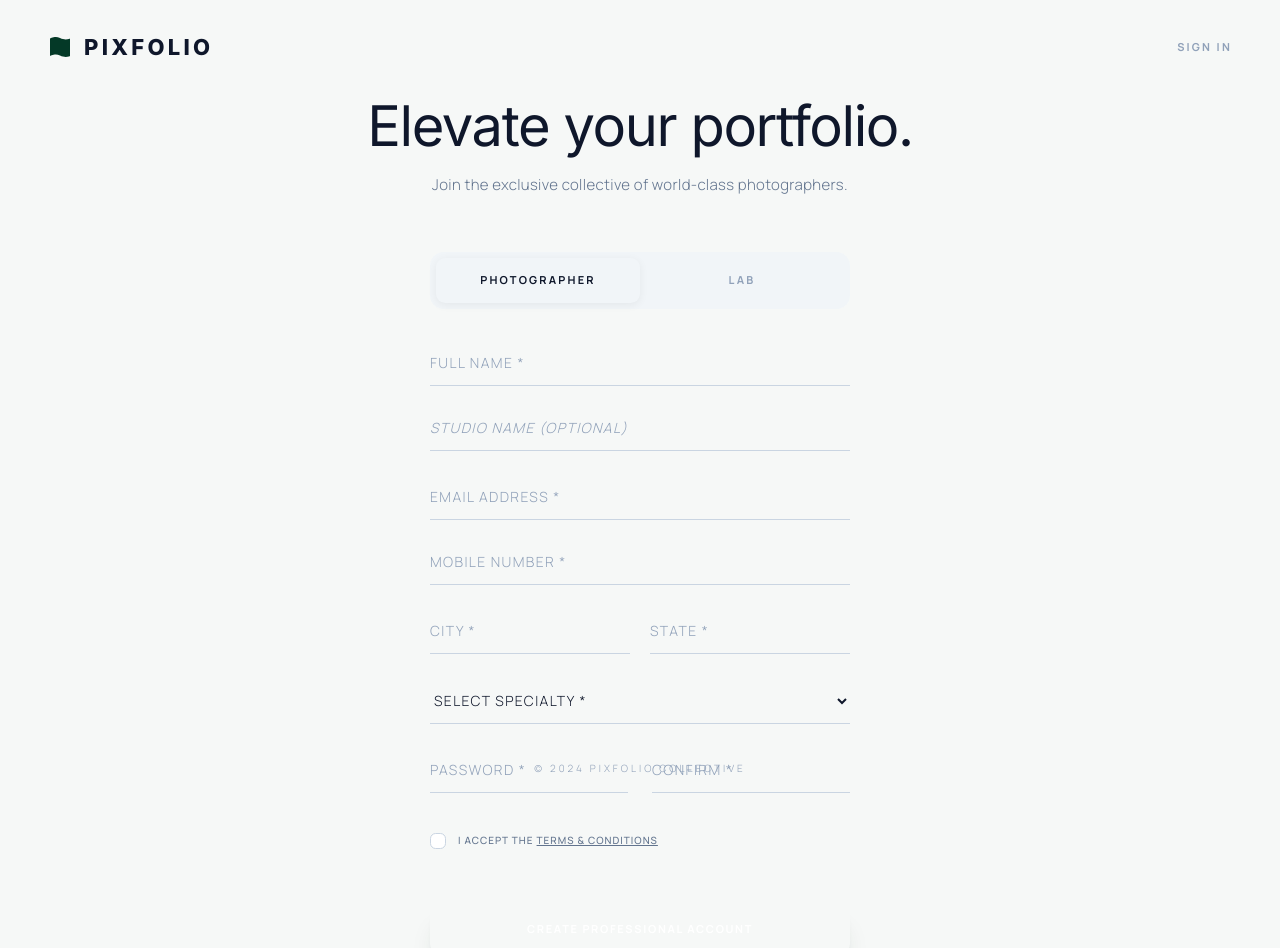
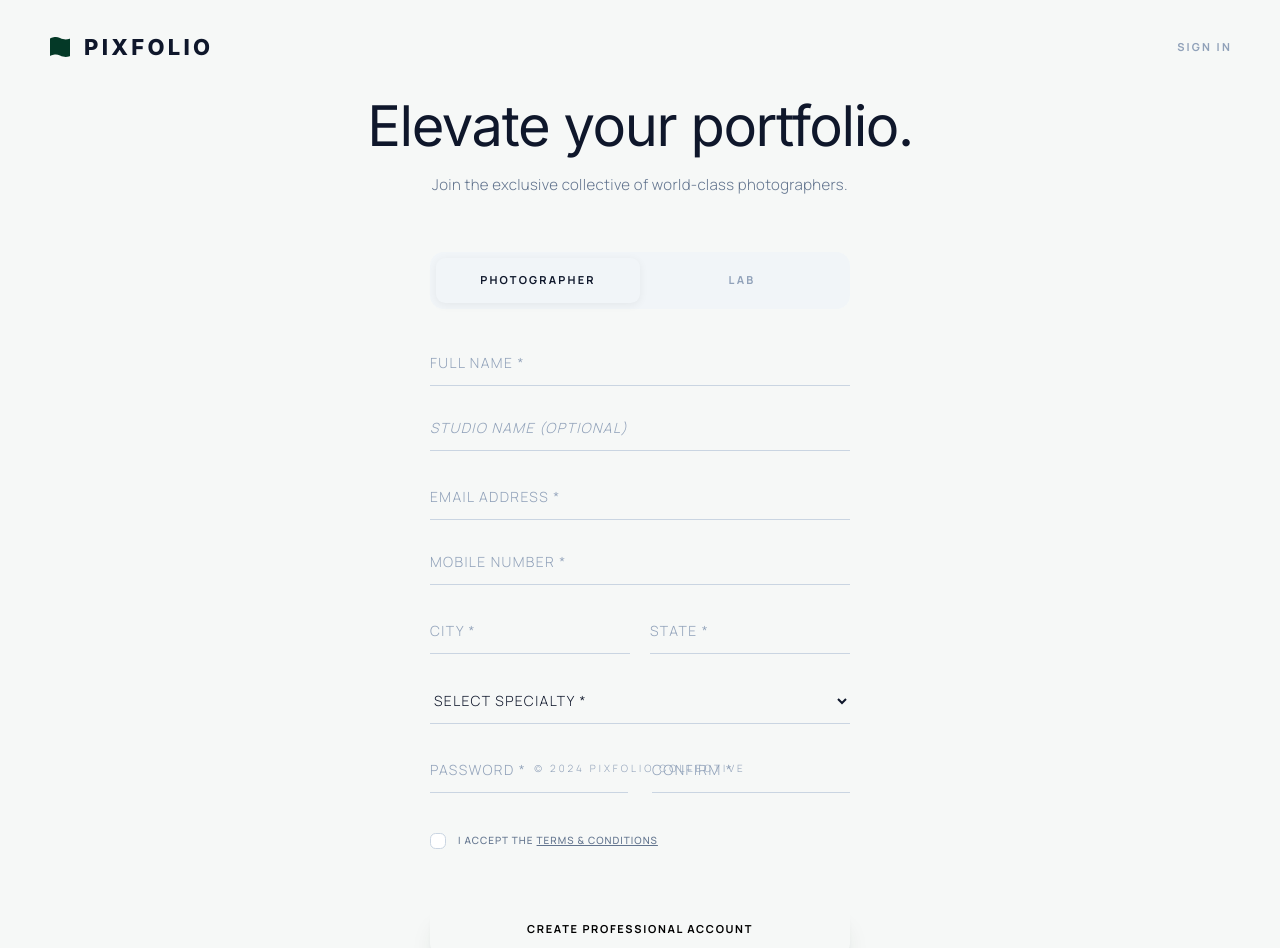
Before and after one commit to Sahil-Prajapati-8917/Album, a React (Vite) app in the folder frontend/: page /signup in a window 1280 px wide. Shown: the top 948 px of the page. Built offline with nearby package versions, Linux system fonts and the light colour scheme; a web font is replaced by a local one.

Commit message:
style: change button text color from white to black in auth forms

```diff
--- a/frontend/src/features/auth/components/CreateAccountForm.jsx
+++ b/frontend/src/features/auth/components/CreateAccountForm.jsx
@@ -486,7 +486,7 @@ const CreateAccountForm = ({ accountType, setAccountType }) => {
                             type="submit"
                             disabled={isLoading}
                             className={cn(
-                                "w-full bg-primary hover:bg-primary/95 text-white font-bold py-4 rounded-lg transition-all duration-300 shadow-xl shadow-primary/10 flex justify-center items-center gap-2 uppercase tracking-widest text-[11px]",
+                                "w-full bg-primary hover:bg-primary/95 text-black font-bold py-4 rounded-lg transition-all duration-300 shadow-xl shadow-primary/10 flex justify-center items-center gap-2 uppercase tracking-widest text-[11px]",
                                 isLoading && "opacity-80 pointer-events-none"
                             )}
                             style={{ letterSpacing: '0.15em' }}
--- a/frontend/src/features/auth/components/LoginForm.jsx
+++ b/frontend/src/features/auth/components/LoginForm.jsx
@@ -109,7 +109,7 @@ const LoginForm = () => {
                     type="submit"
                     disabled={isLoading}
                     className={cn(
-                        "w-full bg-primary hover:bg-primary/95 text-white font-bold py-4 rounded-lg transition-all duration-300 shadow-xl shadow-primary/10 flex justify-center items-center gap-2 uppercase tracking-widest text-[11px]",
+                        "w-full bg-primary hover:bg-primary/95 text-black font-bold py-4 rounded-lg transition-all duration-300 shadow-xl shadow-primary/10 flex justify-center items-center gap-2 uppercase tracking-widest text-[11px]",
                         isLoading && "opacity-80 pointer-events-none"
                     )}
                     style={{ letterSpacing: '0.15em' }}
```
